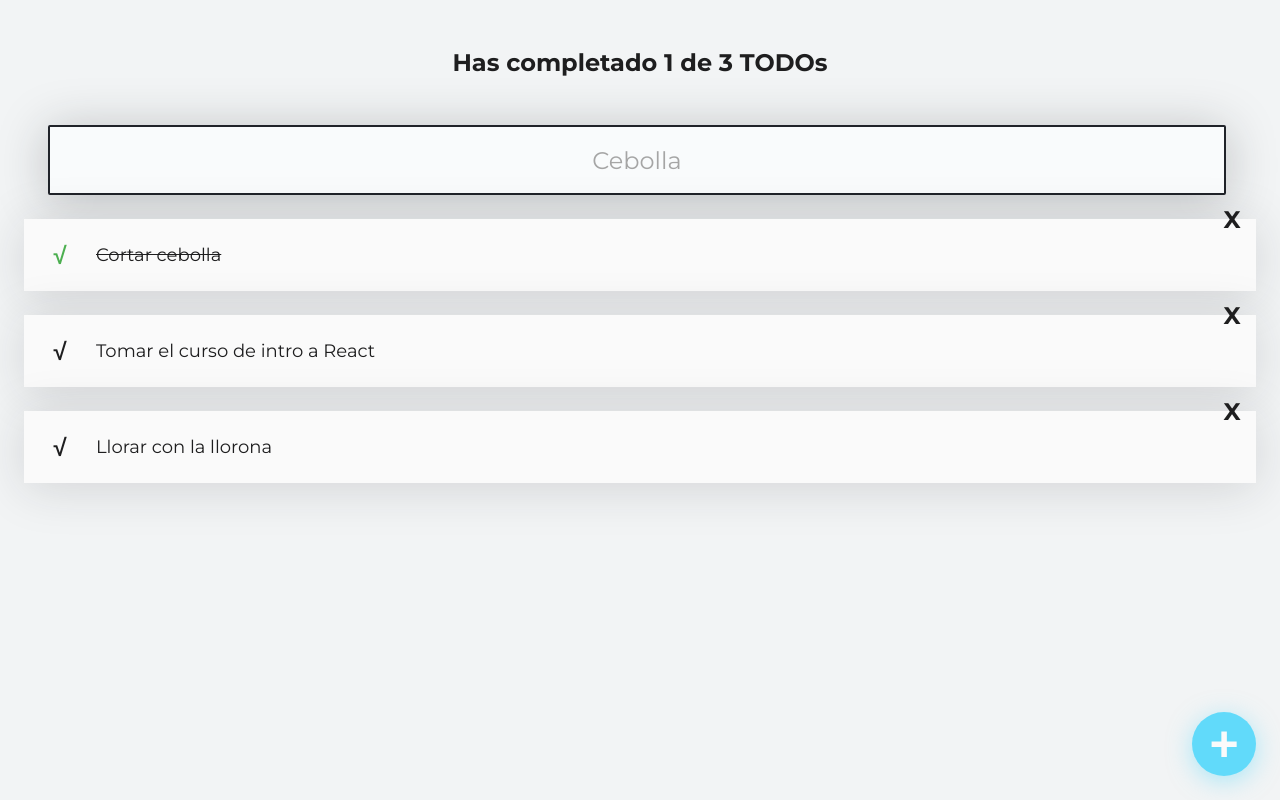
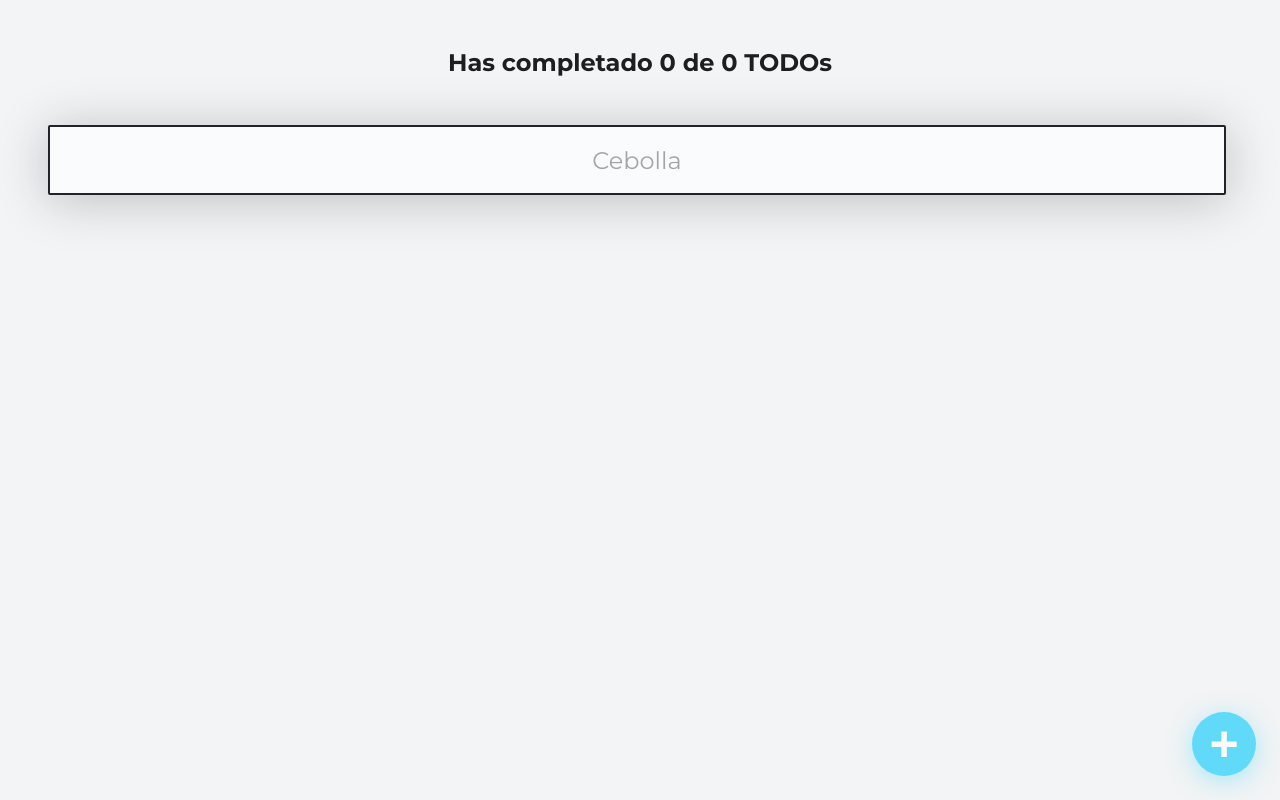
Before and after one commit to rolando22/curso-intro-react, a React (Create React App) app: page / in a window 1280 px wide. Built offline with nearby package versions, Linux system fonts and the light colour scheme.

Commit message:
Reorganizando App.js

```diff
--- a/src/components/App/App.js
+++ b/src/components/App/App.js
@@ -7,10 +7,29 @@ const defaultTodos = [
   { text: 'Llorar con la llorona', completed: false },
 ];
 
+function useLocalStore(itemName, initialValue) {
+  const localStorageTodos = localStorage.getItem(itemName);
+  let parseItem = initialValue;
+
+  if (!localStorageTodos) {
+    localStorage.setItem(itemName, JSON.stringify(parseItem));
+  } else {
+    parseItem = JSON.parse(localStorageTodos);
+  }
+
+  const [item, setItem] = React.useState(parseItem);
+
+  const saveItem = (newItem) => {
+    localStorage.setItem(itemName, JSON.stringify(newItem));
+    setItem(newItem);
+  };
+
+  return [item, saveItem];
+}
+
 function App() {
-  const [todos, setTodos] = React.useState(defaultTodos);
+  const [todos, saveTodos] = useLocalStore('TODOS_V1', []);
   const [searchValue, setSearchValue] = React.useState('');
-
   const completedTodos = todos.filter(todo => todo.completed).length;
   const totalTodos = todos.length;
   let searchTodos = todos;
@@ -27,14 +46,14 @@ function App() {
     const todoIndex = todos.findIndex(todo => todo.text === text);
     const newTodos = [...todos]
     newTodos[todoIndex].completed = true;
-    setTodos(newTodos);
+    saveTodos(newTodos);
   };
 
   const deleteTodo = (text) => {
     const todoIndex = todos.findIndex(todo => todo.text === text);
     const newTodos = [...todos];
     newTodos.splice(todoIndex, 1);
-    setTodos(newTodos);
+    saveTodos(newTodos);
   }
 
   return (
```
